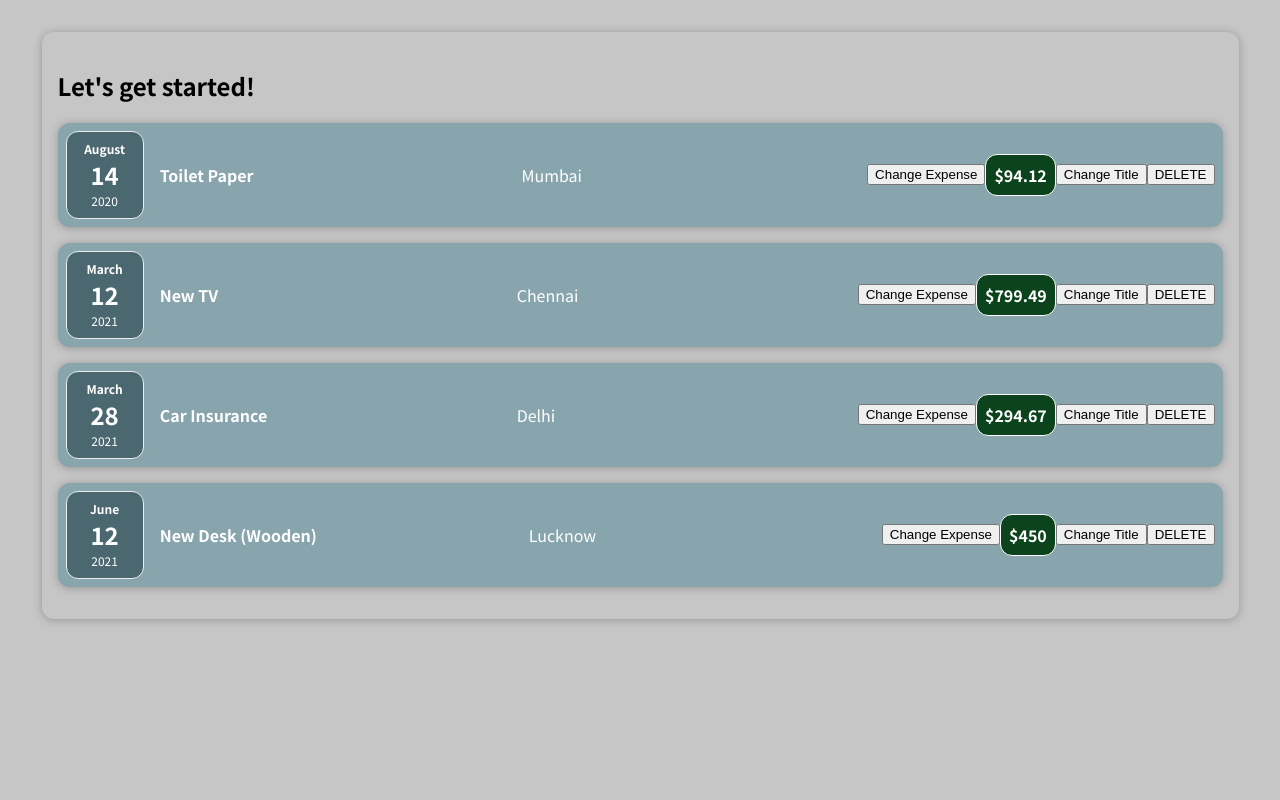
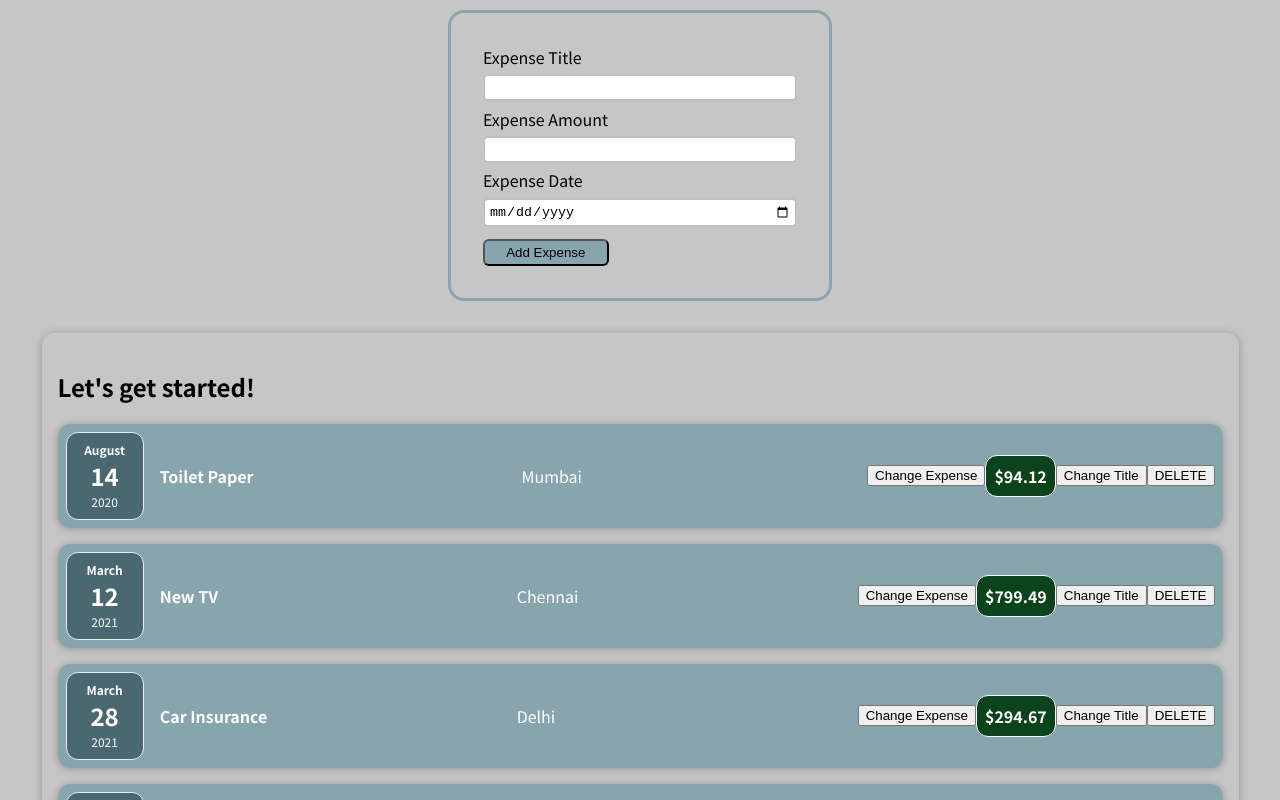
Before and after one commit to Abbi964/ReactBasics, a React (Create React App) app: page / in a window 1280 px wide. Shown: the top 800 px of the page. Built offline with nearby package versions, Linux system fonts and the light colour scheme.

Commit message:
first custom component

```diff
--- a/src/App.js
+++ b/src/App.js
@@ -1,4 +1,5 @@
 import Card from "./components/UI/Card";
+import ExpenseForm from "./components/Form/ExpenseForm";
 import ExpenseItem from "./components/Expenses/ExpenseItem";
 import '../src/components/Expenses/Expenses.css'
 
@@ -35,6 +36,8 @@ function App() {
   ];
 
   return (
+    <div>
+      <ExpenseForm></ExpenseForm>
       <Card className = 'expenses'>
         <h2>Let's get started!</h2>
         {expenses.map((div, index) => (
@@ -46,6 +49,7 @@ function App() {
           ></ExpenseItem>
         ))}
       </Card>
+    </div>
   );
 }
 
--- /dev/null
+++ b/src/components/Form/ExpenseForm.css
@@ -0,0 +1,32 @@
+.form-class{
+    width: 30vw;
+    margin: auto;
+    padding: 2em;
+    border-radius: 1em;
+    border: 3px solid rgb(136, 165, 174);
+}
+
+.form-input{
+    width: 100%;
+    padding: 0.3em;
+    margin-top: 0.4em;
+    margin-bottom: 0.4em;
+    border-radius: 5px;
+    border: 2px solid silver;
+}
+
+.form-input:focus{
+    outline: none;
+    border: 2px solid rgb(136, 165, 174);
+}
+
+.submitBtn{
+    margin-top: 0.5em;
+    padding: 0.3em;
+    width: 40%;
+    background-color: rgb(136, 165, 174);
+    border-radius: 6px;
+}
+.submitBtn:hover{
+    background-color: rgb(103, 143, 155);
+}
--- /dev/null
+++ b/src/components/Form/ExpenseForm.js
@@ -0,0 +1,28 @@
+import React from 'react';
+import './ExpenseForm.css'
+
+function ExpenseForm () {
+
+    function changeHandler(){
+        let titleInput = document.getElementById('titleInput').value ;
+        console.log(titleInput)
+    }
+
+    return (
+        <div className="form-div">
+            <form className="form-class">
+                <label for ='titleInput'>Expense Title</label><br/>
+                <input onChange={changeHandler} type='text' className="form-input" id="titleInput"/><br/>
+                <label for="amountInput">Expense Amount</label><br/>
+                <input type="number" className="form-input" id="amountInput"/><br/>
+                <label for="dateInput">Expense Date</label><br/>
+                <input type="date" className="form-input" id="dateInput"/><br/>
+                <button type="submit" className="submitBtn">Add Expense</button>
+
+            </form>
+
+        </div>
+    )
+}
+
+export default ExpenseForm;
```
Lines whose indentation alone changed are shown as unchanged.
